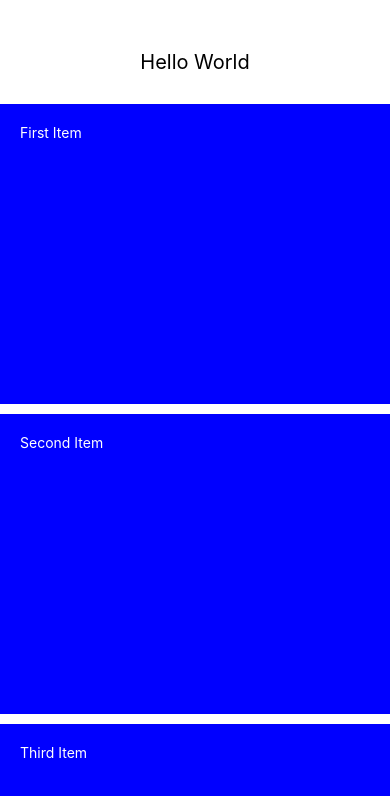
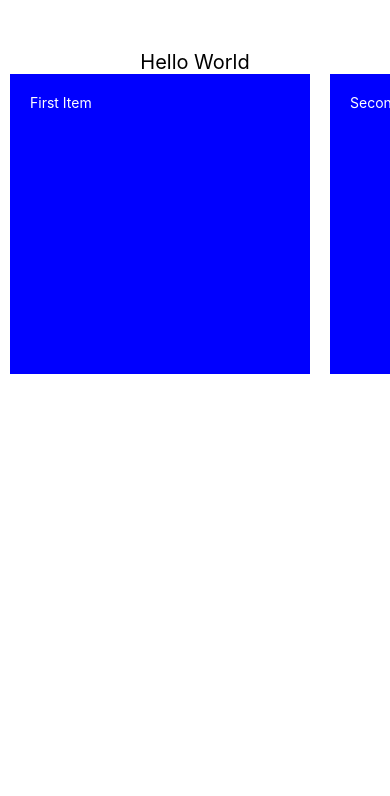
Before and after one commit to IliusSagar/recat-native-basic-fundamental, a React Native app: screen / in a window 390 px wide. Shown: the top 796 px of the page. Built offline with nearby package versions, Linux system fonts and the light colour scheme.

Commit message:
ScrollView

```diff
--- a/App.js
+++ b/App.js
@@ -1,7 +1,7 @@
 import { View, Text, SafeAreaView, Image, ImageBackground, Pressable, TouchableOpacity } from 'react-native'
 import React, { useState } from 'react'
 import { StatusBar } from 'expo-status-bar'
-import { Button, FlatList, Modal, Switch, TextInput } from 'react-native-web'
+import { Button, FlatList, Modal, ScrollView, Switch, TextInput } from 'react-native-web'
 
 // Text, View;
 // StatusBar;
@@ -44,7 +44,7 @@ const App = () => {
 
     <Text style={{ fontSize: 20, textAlign: 'center', marginTop: 50 }}>Hello World</Text>
 
-    <FlatList
+    {/* <FlatList
     data={DATA}
     renderItem={({ item }) => <Item item={ item}/>} keyExtractor={(item) => item.id}
     showsVerticalScrollIndicator={false}
@@ -52,7 +52,16 @@ const App = () => {
       gap: 10,
       marginTop: 30,
     }}
-    />
+    /> */}
+
+    <ScrollView
+    showHorizontalScrollIndicator={false}
+    horizontal={true}
+    style={{ flex: 1}}>
+      {DATA.map((item) => (
+        <Item item={item} key={item.id}/>
+      ))}
+    </ScrollView>
 
 
   </SafeAreaView>
@@ -63,7 +72,13 @@ export default App
 
 const Item = ({ item }) => {
   return(
-    <View style={{ width: "100%", height: 300, padding: 20, backgroundColor: "blue"}}>
+    <View style={{
+      width: 300,
+      height: 300,
+      padding: 20,
+      backgroundColor: "blue",
+      marginHorizontal: 10
+      }}>
       <Text style={{ color: "white"}}>{item.title}</Text>
     </View>
   )
```
